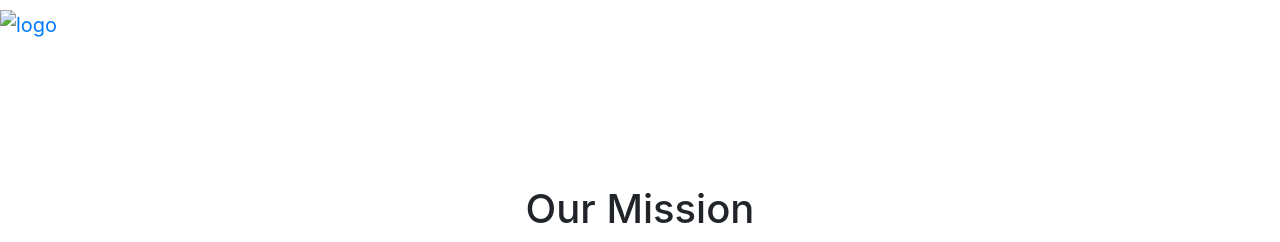
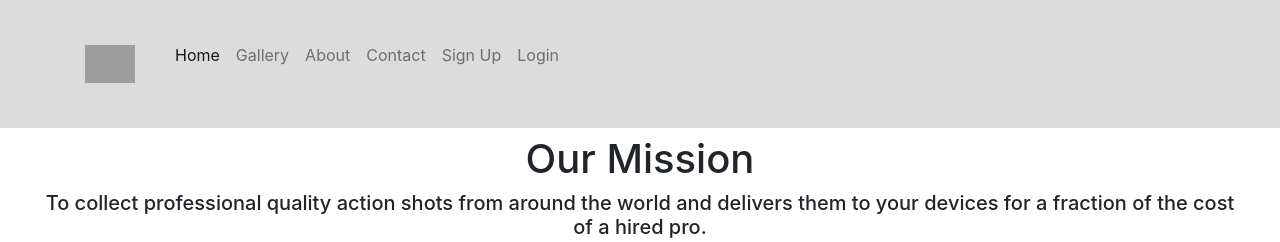
Before and after one commit to amandamerrifield/quivverDjango, a Django app: page /about/ in a window 1280 px wide. Shown: the top 242 px of the page. Run offline with Django 3.2, Linux system fonts and the light colour scheme; some libraries are stand-ins or nearby versions; grey boxes are pictures that could not be loaded.

Commit message:
ported final documents

```diff
--- a/marketplace/templates/jinja2/base.html
+++ b/marketplace/templates/jinja2/base.html
@@ -17,15 +17,16 @@
     <link href='https://fonts.googleapis.com/css?family=Roboto' rel='stylesheet'>
     <link rel="stylesheet" href="https://cdnjs.cloudflare.com/ajax/libs/font-awesome/4.7.0/css/font-awesome.min.css">
     <script src="https://kit.fontawesome.com/962bdcfa7f.js" crossorigin="anonymous"></script>
-    <link rel="stylesheet" href="{% static "marketplace/style.css" %}">
+    <link rel="stylesheet" href="{% static 'marketplace/style.css' %}">
 </head>
 
-<body>
+    <nav class="navbar navbar-expand-lg  navbar-light fixed-top" style="background-color: #dcdcdc;" id='nav'>
+            <div class="container" >
     <nav id = "home">
         <div class="navbar-brand">
             <a class="navbar-brand"
-               href="index.php?controller=pages&action=home">
-                <img src="" id="logo" alt="logo"/>
+               href="{% url 'home' %}">
+                <img src="{% static 'marketplace/img/logo.png' %}" id="logo" alt="logo" style="max-height: 50px; max-width: 50px"/>
 
             </a>
         </div>
@@ -36,37 +37,28 @@
         <div class="collapse navbar-collapse" style="float:right" id="navbarSupportedContent">
             <ul class="navbar-nav ml-auto">
                 <li class="nav-item active">
-                    <!--                                <a class="nav-link" href="index.php?controller=pages&action=home">Home <span class="sr-only">(current)</span>
-                                                    </a>-->
-                    <a class="nav-link" href="home.php">Home</a>
+                    <a class="nav-link" href="{% url 'home' %}">Home</a>
                 </li>
                 <li class="nav-item">
-                    <!--                                <a class="nav-link" href="index.php?controller=pages&action=bmi">Gallery</a>-->
-                    <a class="nav-link" href="Gallery.php">Gallery</a>
+                    <a class="nav-link" href="{% url 'gallery' %}">Gallery</a>
                 </li>
 
                 <li class="nav-item">
-                    <!--                                <a class="nav-link" href="index.php?controller=users&action=read">About</a>-->
-                    <a class="nav-link" href="About.php">About</a>
-                </li>
+                    <a class="nav-link" href="{% url 'about' %}">About</a>
                 </li>
                 <li class="nav-item">
-                    <!--                                <a class="nav-link" href="index.php?controller=login&action=validateLogin">Login</a>-->
-                    <a class="nav-link" href="contact.php">Contact</a>
+                    <a class="nav-link" href="{% url 'contact' %}">Contact</a>
                 </li>
                 <li class="nav-item">
-                    <!--                                <a class="nav-link" href="index.php?controller=users&action=register">
-                                                        Sign Up
-                                                    </a>-->
-                    <a class="nav-link" href="login.php"> Sign Up </a>
+                    <a class="nav-link" href="{% url 'login' %}"> Sign Up </a>
                 </li>
                 <li class="nav-item">
-                    <!--                                <a class="nav-link" href="index.php?controller=login&action=validateLogin">Login</a>-->
-                    <a class="nav-link" href="Login.php">Login</a>
+                    <a class="nav-link" href="{% url 'login' %}">Login</a>
 
             </ul>
         </div>
-        </div>
+    </nav>
+            </div>
     </nav>
 
 {% block content %}
@@ -101,4 +93,3 @@
         </div>
     </div>
 </footer>
-</body>
--- a/marketplace/urls.py
+++ b/marketplace/urls.py
@@ -19,9 +19,11 @@
 
 urlpatterns = [
     path('admin/', admin.site.urls),
-    path('', marketplace.views.Welcome.as_view()),
+    path('', marketplace.views.Welcome.as_view(), name='home'),
     path('about/', marketplace.views.About.as_view(), name='about'),
-    path('contact/', marketplace.views.Contact.as_view()),
+    path('contact/', marketplace.views.Contact.as_view(), name='contact'),
     path('team/', marketplace.views.Team.as_view(), name='team'),
+    path('gallery/', marketplace.views.Gallery.as_view(), name='gallery'),
+    path('login/', marketplace.views.Login.as_view(), name='login')
 
 ]
--- a/marketplace/views.py
+++ b/marketplace/views.py
@@ -18,3 +18,11 @@
 
 class Contact(TemplateView):
     template_name = 'jinja2/contact.html'
+
+
+class Gallery(TemplateView):
+    template_name = 'jinja2/gallery.html'
+
+
+class Login(TemplateView):
+    template_name = 'jinja2/login.html'
```
Also changed, not shown: marketplace/templates/jinja2/login.html (added, +21 -0 lines), marketplace/templates/jinja2/gallery.html (renamed from marketplace/templates/jinja2/Gallery.php.html).
